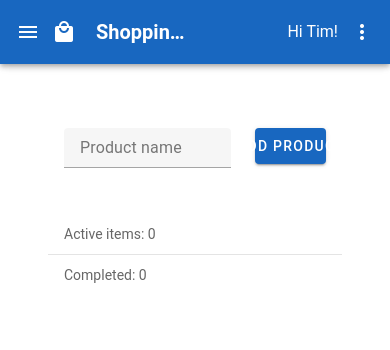
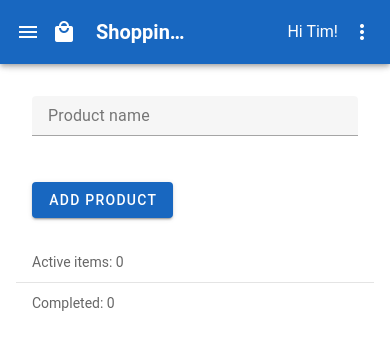
Before and after one commit to meister-eder/shopping-planner-pwa, a Vue app: page / in a window 390 px wide. Shown: the top 350 px of the page. Built offline with nearby package versions, Linux system fonts and the light colour scheme.

Commit message:
fix margin on mobile

```diff
--- a/src/assets/main.css
+++ b/src/assets/main.css
@@ -1,9 +1,9 @@
 /* @import './base.css'; */
 
 #app {
-  /* max-width: 1280px; */
+  max-width: 1280px;
   margin: 0 auto;
-  padding: 2rem;
+  padding: 0rem;
 
   font-weight: normal;
 }
--- a/src/components/ProductForm.vue
+++ b/src/components/ProductForm.vue
@@ -1,9 +1,9 @@
 <template>
   <div>
     <v-form ref="addProductForm" validate-on="submit" @submit.prevent="submitForm">
-      <v-container fluid>
+      <v-container>
         <v-row>
-          <v-col cols="8">
+          <v-col cols="12" sm="8" md="6">
             <v-text-field
               v-model="productName"
               required
@@ -13,7 +13,7 @@
             ></v-text-field>
           </v-col>
 
-          <v-col cols="4">
+          <v-col cols="12" sm="4" md="6">
             <v-btn color="primary" type="submit" class="">Add Product</v-btn>
           </v-col>
         </v-row>
```
